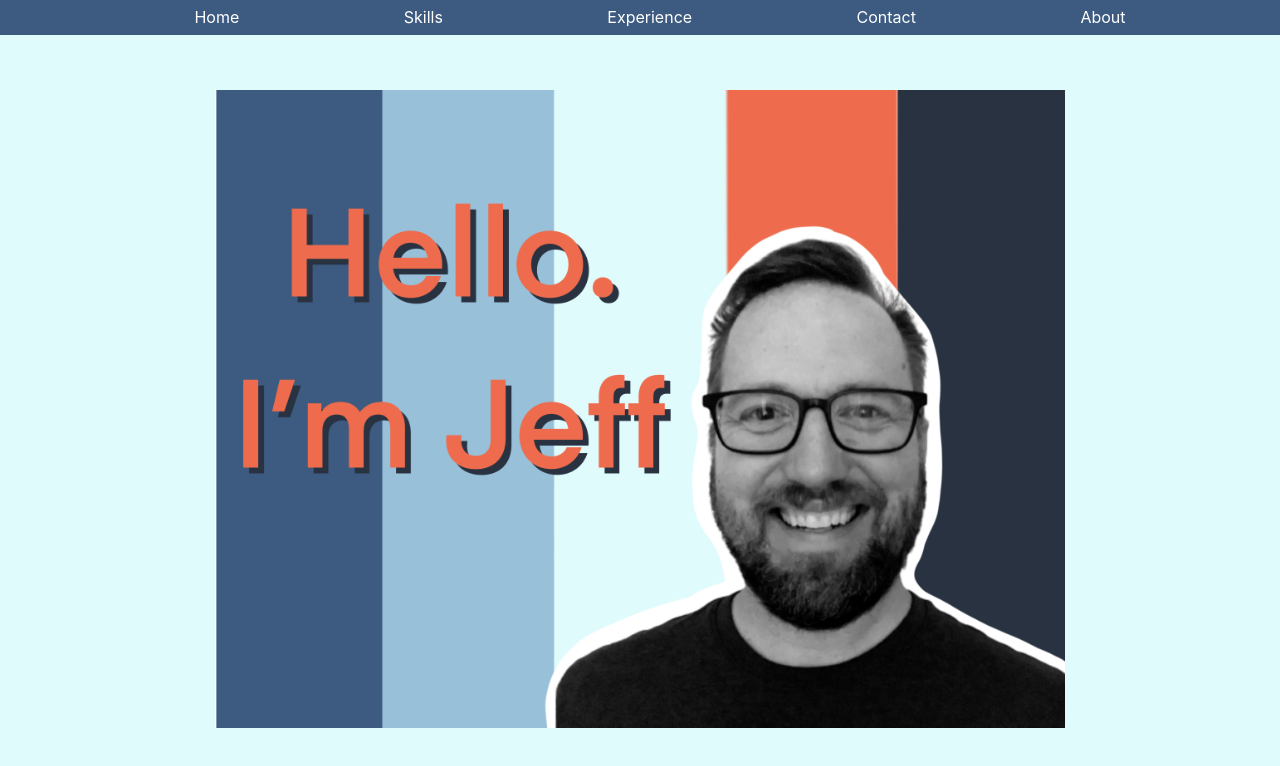
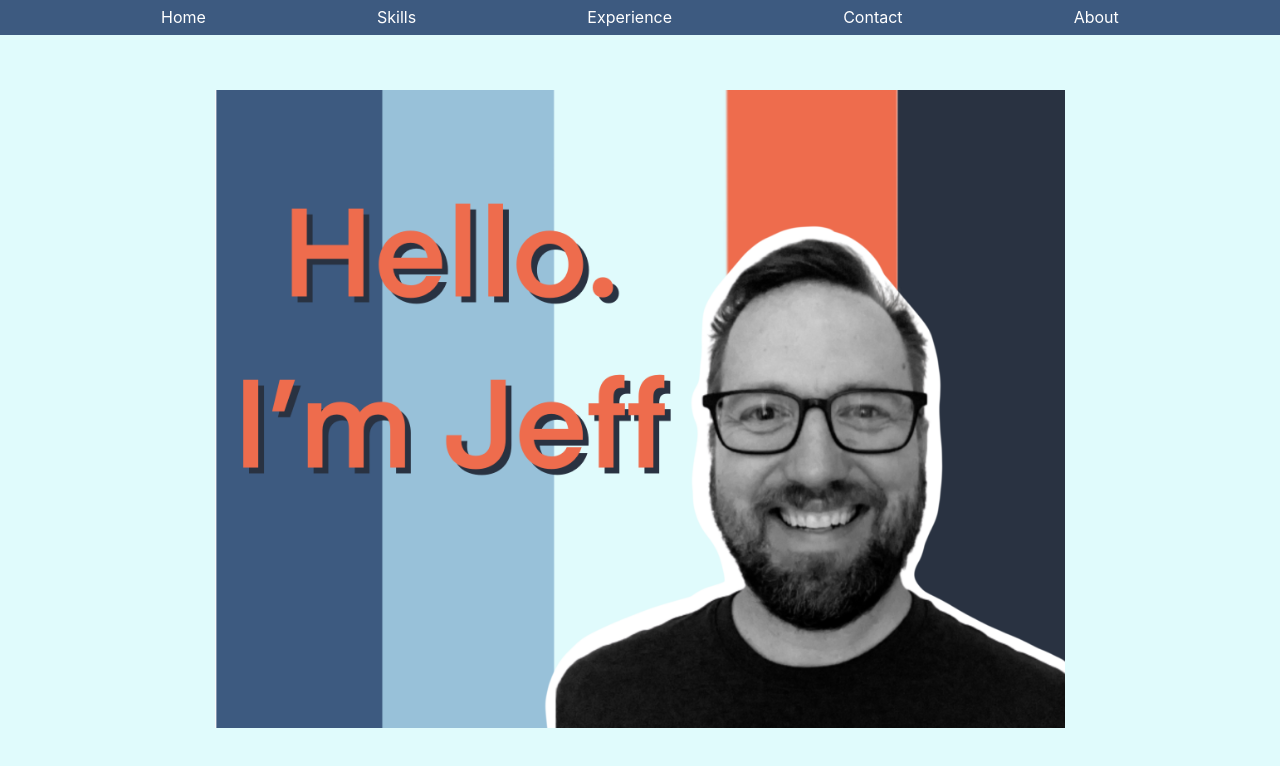
Before and after one commit to budajeff/portfolio-react, a React (Create React App) app: page / in a window 1280 px wide. Shown: the top 766 px of the page. Built offline with nearby package versions, Linux system fonts and the light colour scheme.

Commit message:
fix menu margin

```diff
--- a/src/NavBar.css
+++ b/src/NavBar.css
@@ -26,6 +26,7 @@ ul {
     flex-wrap: wrap;
     justify-content: space-evenly;
     background-color: #3d5a80;
+    padding-inline-start: 0px;
 }
 .nav-list li{
     margin: 10px;
```
